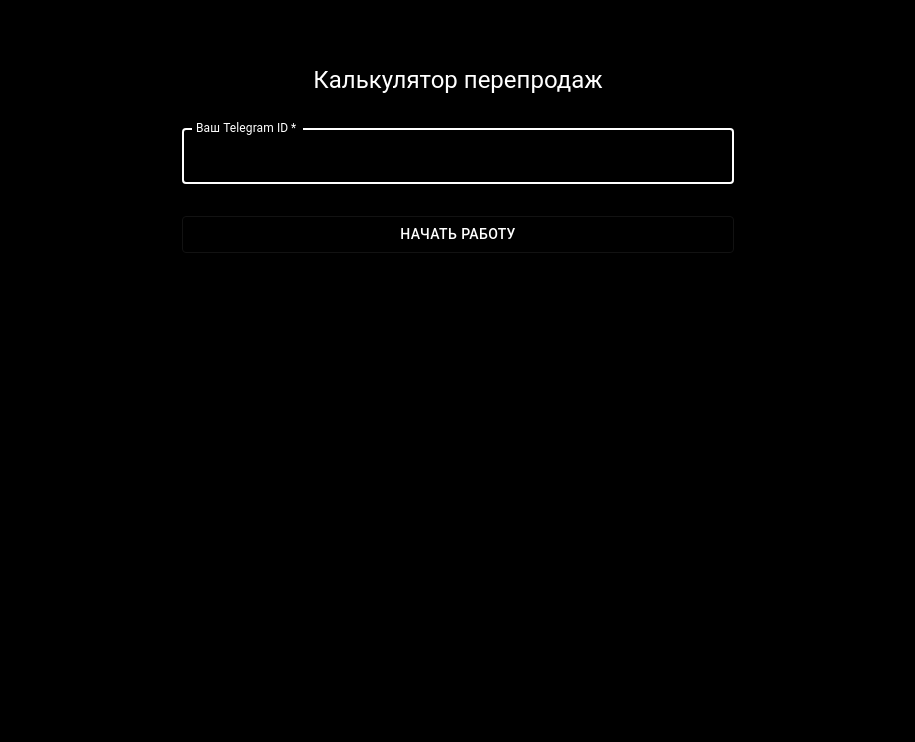
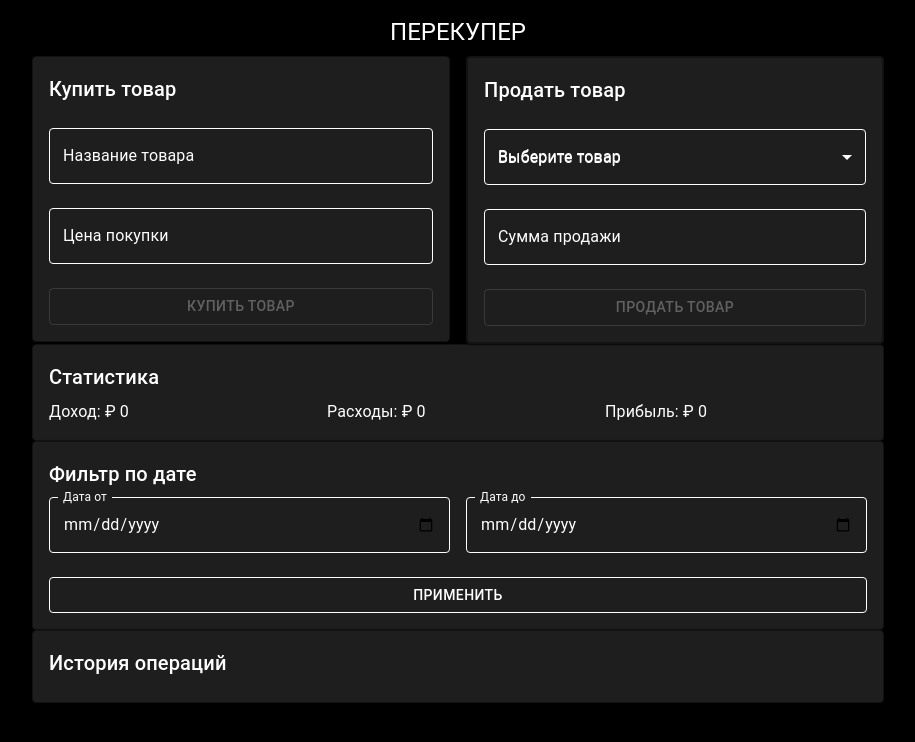
Before and after one commit to zora10/blackrus-kalk, a React (Create React App) app: page / in a window 1280 px wide. Shown: the top 742 px of the page, without its empty margins (182-1097 px from the left). Built offline with nearby package versions, Linux system fonts and the light colour scheme.

Commit message:
Update App.js

```diff
--- a/src/App.js
+++ b/src/App.js
@@ -1,9 +1,8 @@
 import React, { useEffect, useState } from 'react';
 import { ThemeProvider } from '@mui/material/styles';
-import CloseIcon from '@mui/icons-material/Close'; // Импортируем CloseIcon
-
 import CssBaseline from '@mui/material/CssBaseline';
-import { Container, Box, TextField, Button, Typography, List, ListItem, ListItemText, Paper, Grid, IconButton } from '@mui/material';
+import { Container, Box, TextField, Button, Typography, Paper, Grid, List, ListItem, ListItemText, IconButton } from '@mui/material';
+import CloseIcon from '@mui/icons-material/Close';
 import theme from './theme';
 
 const API_URL = 'https://blackrussia-kalkul.ru/api'; // Замените на ваш IP сервера
@@ -16,31 +15,68 @@ function App() {
   const [stats, setStats] = useState({ total_income: 0, total_expenses: 0, total_profit: 0 });
   const [telegramId, setTelegramId] = useState('');
   const [isIdSubmitted, setIsIdSubmitted] = useState(false);
-  const [dateFrom, setDateFrom] = useState('');
-  const [dateTo, setDateTo] = useState('');
+  const [originalItems, setOriginalItems] = useState([]);
+  const [filteredItems, setFilteredItems] = useState([]);
+  // Для фильтрации по дате
+  const [startDate, setStartDate] = useState('');
+  const [endDate, setEndDate] = useState('');
 
   useEffect(() => {
-    if (isIdSubmitted) {
+    if (window.Telegram && window.Telegram.WebApp) {
+      const user = window.Telegram.WebApp.initDataUnsafe;
+      if (user && user.user) {
+        setTelegramId(user.user.id.toString()); // Получаем ID из данных Telegram WebApp
+        setIsIdSubmitted(true); // Пропускаем ввод ID, так как он уже получен
+      }
+    }
+  }, []);
+
+  useEffect(() => {
+    if (telegramId) {
       loadItems();
       loadStats();
     }
-  }, [isIdSubmitted, dateFrom, dateTo]);
+  }, [telegramId]);
+
 
   const loadItems = async () => {
     try {
-      let url = `${API_URL}/items/${telegramId}`;
-      if (dateFrom && dateTo) {
-        url += `?from=${dateFrom}&to=${dateTo}`;
-      }
-      const response = await fetch(url);
+      const response = await fetch(`${API_URL}/items/${telegramId}`);
       const data = await response.json();
-      setItems(data);
+      setOriginalItems(data); // Сохраняем все данные в originalItems
+      setFilteredItems(data); // Изначально показываем все данные
     } catch (error) {
       console.error('Error loading items:', error);
       alert('Ошибка при загрузке данных');
     }
   };
+  const handleDeleteItem = async (id) => {
+    try {
+      // Отправляем DELETE-запрос на сервер с нужным id
+      const response = await fetch(`${API_URL}/items/${id}`, {
+        method: 'DELETE',  // Указываем метод запроса DELETE
+        headers: {
+          'Content-Type': 'application/json',  // Устанавливаем тип контента
+        },
+      });
 
+      if (!response.ok) {
+        // Если запрос завершился с ошибкой, выбрасываем ошибку
+        const errorData = await response.json();
+        throw new Error(errorData.error || 'Unknown error');
+      }
+
+      const data = await response.json();  // Получаем ответ от сервера
+      console.log('Item deleted:', data);
+
+      // Обновляем состояние items, удалив элемент по id
+      // Например, если у вас есть массив items в состоянии компонента, вы можете сделать так:
+      setItems((prevItems) => prevItems.filter(item => item.id !== id));
+
+    } catch (error) {
+      console.error('Error deleting item:', error.message);
+    }
+  };
   const loadStats = async () => {
     try {
       const response = await fetch(`${API_URL}/stats/${telegramId}`);
@@ -69,7 +105,7 @@ function App() {
         setNewItem({ name: '', buyPrice: '' });
         loadItems();
         loadStats();
-        alert('Товар успешно добавлен');
+
       }
     } catch (error) {
       console.error('Error adding item:', error);
@@ -96,7 +132,7 @@ function App() {
         setSelectedItem(null);
         loadItems();
         loadStats();
-        alert('Продажа успешно зарегистрирована');
+
       }
     } catch (error) {
       console.error('Error selling item:', error);
@@ -104,79 +140,35 @@ function App() {
     }
   };
 
-  const handleSubmitId = (e) => {
-    e.preventDefault();
-    if (telegramId.trim()) {
-      setIsIdSubmitted(true);
-    }
+  const handleApplyDateFilter = () => {
+    console.log("start");
+
+    // Выводим все элементы, которые мы собираемся фильтровать
+    console.log("Items before filtering: ", items);
+
+    const filteredItems = items.filter(item => {
+      const itemDate = new Date(item.created_at).getTime(); // Преобразуем дату товара в UNIX время
+
+      const start = startDate ? new Date(startDate).getTime() : null; // Начало фильтра
+      const end = endDate ? new Date(endDate).getTime() : null; // Конец фильтра
+
+      console.log("Item Date: ", itemDate);
+      console.log("Start Date: ", startDate, "End Date: ", endDate);
+      console.log("Item Date Comparison:", itemDate, start, end);
+
+      return (
+        (!start || itemDate >= start) &&
+        (!end || itemDate <= end)
+      );
+    });
+
+    console.log("Filtered items: ", filteredItems);
+    setItems(filteredItems); // Обновляем список товаров с фильтром
   };
 
-  const handleDeleteItem = async (id) => {
-    try {
-      // Отправляем DELETE-запрос на сервер с нужным id
-      const response = await fetch(`${API_URL}/items/${id}`, {
-        method: 'DELETE',  // Указываем метод запроса DELETE
-        headers: {
-          'Content-Type': 'application/json',  // Устанавливаем тип контента
-        },
-      });
 
-      if (!response.ok) {
-        // Если запрос завершился с ошибкой, выбрасываем ошибку
-        const errorData = await response.json();
-        throw new Error(errorData.error || 'Unknown error');
-      }
 
-      const data = await response.json();  // Получаем ответ от сервера
-      console.log('Item deleted:', data);
 
-      // Обновляем состояние items, удалив элемент по id
-      // Например, если у вас есть массив items в состоянии компонента, вы можете сделать так:
-      setItems((prevItems) => prevItems.filter(item => item.id !== id));
-
-    } catch (error) {
-      console.error('Error deleting item:', error.message);
-    }
-  };
-
-  const handleApplyFilter = () => {
-    loadItems();
-  };
-
-  if (!isIdSubmitted) {
-    return (
-      <ThemeProvider theme={theme}>
-        <CssBaseline />
-        <Container maxWidth="sm">
-          <Box sx={{ mt: 8, display: 'flex', flexDirection: 'column', alignItems: 'center' }}>
-            <Typography component="h1" variant="h5" gutterBottom sx={{ color: '#ffffff' }}>
-              Калькулятор перепродаж
-            </Typography>
-            <Box component="form" onSubmit={handleSubmitId} sx={{ mt: 1, width: '100%' }}>
-              <TextField
-                margin="normal"
-                required
-                fullWidth
-                label="Ваш Telegram ID"
-                value={telegramId}
-                onChange={(e) => setTelegramId(e.target.value)}
-                autoFocus
-                sx={{ input: { color: '#ffffff' } }}
-              />
-              <Button
-                type="submit"
-                fullWidth
-                variant="outlined"
-                sx={{ mt: 3, mb: 2, color: '#ffffff', borderColor: '#121212' }}
-              >
-                Начать работу
-              </Button>
-            </Box>
-          </Box>
-        </Container>
-      </ThemeProvider>
-    );
-  }
 
   return (
     <ThemeProvider theme={theme}>
@@ -184,18 +176,15 @@ function App() {
       <Container maxWidth="md" sx={{ pb: 4 }}>
         <Box sx={{ mt: 2, mb: 4 }}>
           <Typography variant="h5" component="h1" gutterBottom align="center" sx={{ color: '#ffffff' }}>
-            Калькулятор перепродаж
+            ПЕРЕКУПЕР
           </Typography>
 
           <Grid container spacing={2}>
-            <Grid item xs={12}>
-              <Paper sx={{ p: 2, bgcolor: '#121212', border: '1px solid #121212' }}>
-                <Typography variant="h6" gutterBottom sx={{ color: '#ffffff' }}>
-                  <Grid container spacing={2}>
+            {/* Формы добавления и продажи товара рядом */}
             <Grid item xs={6}>
               <Paper sx={{ p: 2, bgcolor: '#121212', border: '1px solid #121212' }}>
                 <Typography variant="h6" gutterBottom sx={{ color: '#ffffff' }}>
-                          Добавить новый товар
+                  Купить товар
                 </Typography>
                 <TextField
                   fullWidth
@@ -221,7 +210,7 @@ function App() {
                   disabled={!newItem.name || !newItem.buyPrice}
                   sx={{ mt: 2, color: '#ffffff', borderColor: '#121212' }}
                 >
-                          Добавить товар
+                  Купить товар
                 </Button>
               </Paper>
             </Grid>
@@ -270,22 +259,7 @@ function App() {
             </Grid>
           </Grid>
 
-                </Typography>
-
-
-                <Grid item xs={12}>
-                  <Paper sx={{ p: 2, bgcolor: '#121212', border: '1px solid #121212' }}>
-                    <Typography variant="h6" gutterBottom sx={{ color: '#ffffff' }}>
-                      История транзакций
-                    </Typography>
-                    {/* Здесь будет таблица с историей транзакций */}
-                  </Paper>
-                </Grid>
-              </Paper>
-            </Grid>
-
-
-
+          {/* Статистика */}
           <Grid item xs={12}>
             <Paper sx={{ p: 2, bgcolor: '#121212', border: '1px solid #121212' }}>
               <Typography variant="h6" gutterBottom sx={{ color: '#ffffff' }}>
@@ -294,22 +268,24 @@ function App() {
               <Grid container spacing={2}>
                 <Grid item xs={4}>
                   <Typography sx={{ color: '#ffffff' }}>
-                      Доход: ${stats.total_income || 0}
+                    Доход: ₽ {stats.total_income || 0}
                   </Typography>
                 </Grid>
                 <Grid item xs={4}>
                   <Typography sx={{ color: '#ffffff' }}>
-                      Расходы: ${stats.total_expenses || 0}
+                    Расходы: ₽ {stats.total_expenses || 0}
                   </Typography>
                 </Grid>
                 <Grid item xs={4}>
                   <Typography sx={{ color: '#ffffff' }}>
-                      Прибыль: $ {stats.total_profit || 0}
+                    Прибыль: ₽ {stats.total_profit || 0}
                   </Typography>
                 </Grid>
               </Grid>
             </Paper>
           </Grid>
+
+          {/* Фильтрация по дате */}
           <Grid item xs={12}>
             <Paper sx={{ p: 2, bgcolor: '#121212', border: '1px solid #121212' }}>
               <Typography variant="h6" gutterBottom sx={{ color: '#ffffff' }}>
@@ -321,25 +297,10 @@ function App() {
                     fullWidth
                     label="Дата от"
                     type="date"
-                      value={dateFrom}
-                      onChange={(e) => setDateFrom(e.target.value)}
-                      InputLabelProps={{
-                        shrink: true,
-                        style: { color: '#ffffff' }
-                      }}
-                      InputProps={{
-                        style: { color: '#ffffff' }
-                      }}
-                      sx={{
-                        '& .MuiOutlinedInput-root': {
-                          '& fieldset': {
-                            borderColor: '#ffffff',
-                          },
-                          '&:hover fieldset': {
-                            borderColor: '#ffffff',
-                          },
-                        },
-                      }}
+                    InputLabelProps={{ shrink: true, style: { color: '#ffffff' } }}
+                    InputProps={{ style: { color: '#ffffff' } }}
+                    value={startDate}
+                    onChange={(e) => setStartDate(e.target.value)}
                   />
                 </Grid>
                 <Grid item xs={6}>
@@ -347,111 +308,37 @@ function App() {
                     fullWidth
                     label="Дата до"
                     type="date"
-                      value={dateTo}
-                      onChange={(e) => setDateTo(e.target.value)}
-                      InputLabelProps={{
-                        shrink: true,
-                        style: { color: '#ffffff' }
-                      }}
-                      InputProps={{
-                        style: { color: '#ffffff' }
-                      }}
-                      sx={{
-                        '& .MuiOutlinedInput-root': {
-                          '& fieldset': {
-                            borderColor: '#ffffff',
-                          },
-                          '&:hover fieldset': {
-                            borderColor: '#ffffff',
-                          },
-                        },
-                      }}
+                    InputLabelProps={{ shrink: true, style: { color: '#ffffff' } }}
+                    InputProps={{ style: { color: '#ffffff' } }}
+                    value={endDate}
+                    onChange={(e) => setEndDate(e.target.value)}
                   />
                 </Grid>
                 <Grid item xs={12}>
                   <Button
                     fullWidth
                     variant="outlined"
-                      onClick={handleApplyFilter}
                     sx={{ mt: 1, color: '#ffffff', borderColor: '#ffffff' }}
+                    onClick={handleApplyDateFilter}
                   >
-                      Применить фильтр
+                    Применить
                   </Button>
                 </Grid>
               </Grid>
             </Paper>
           </Grid>
-            <Grid item xs={12}>
-              <Paper sx={{ p: 2, bgcolor: '#121212', border: '1px solid #121212' }}>
-                <Typography variant="h6" gutterBottom sx={{ color: '#ffffff' }}>
-                  Статистика
-                </Typography>
-                <Grid container spacing={2}>
-                  <Grid item xs={6} md={3}>
-                    <Paper sx={{ p: 2, bgcolor: '#1e1e1e', textAlign: 'center' }}>
-                      <Typography variant="body2" sx={{ color: '#ffffff' }}>
-                        Всего инвестировано
-                      </Typography>
-                      <Typography variant="h6" sx={{ color: '#ffffff' }}>
-                        ₽{items.reduce((total, item) => total + parseFloat(item.buy_price || 0), 0).toFixed(2)}
-                      </Typography>
-                    </Paper>
-                  </Grid>
-                  <Grid item xs={6} md={3}>
-                    <Paper sx={{ p: 2, bgcolor: '#1e1e1e', textAlign: 'center' }}>
-                      <Typography variant="body2" sx={{ color: '#ffffff' }}>
-                        Текущая стоимость
-                      </Typography>
-                      <Typography variant="h6" sx={{ color: '#ffffff' }}>
-                        ₽{items.reduce((total, item) => total + (item.sell_price ? parseFloat(item.sell_price) : parseFloat(item.buy_price || 0)), 0).toFixed(2)}
-                      </Typography>
-                    </Paper>
-                  </Grid>
-                  <Grid item xs={6} md={3}>
-                    <Paper sx={{ p: 2, bgcolor: '#1e1e1e', textAlign: 'center' }}>
-                      <Typography variant="body2" sx={{ color: '#ffffff' }}>
-                        Прибыль/Убыток
-                      </Typography>
-                      {(() => {
-                        const profit = items.reduce((total, item) => total + (item.sell_price ? parseFloat(item.sell_price) - parseFloat(item.buy_price || 0) : 0), 0);
-                        return (
-                          <Typography variant="h6" sx={{ color: profit >= 0 ? '#4caf50' : '#f44336' }}>
-                            ₽{profit.toFixed(2)}
-                          </Typography>
-                        );
-                      })()}
-                    </Paper>
-                  </Grid>
-                  <Grid item xs={6} md={3}>
-                    <Paper sx={{ p: 2, bgcolor: '#1e1e1e', textAlign: 'center' }}>
-                      <Typography variant="body2" sx={{ color: '#ffffff' }}>
-                        ROI
-                      </Typography>
-                      {(() => {
-                        const invested = items.reduce((total, item) => total + parseFloat(item.buy_price || 0), 0);
-                        const profit = items.reduce((total, item) => total + (item.sell_price ? parseFloat(item.sell_price) - parseFloat(item.buy_price || 0) : 0), 0);
-                        const roi = invested > 0 ? (profit / invested) * 100 : 0;
-                        return (
-                          <Typography variant="h6" sx={{ color: roi >= 0 ? '#4caf50' : '#f44336' }}>
-                            {roi.toFixed(2)}%
-                          </Typography>
-                        );
-                      })()}
-                    </Paper>
-                  </Grid>
-                </Grid>
-              </Paper>
-            </Grid>
+
+          {/* История операций */}
           <Grid item xs={12}>
             <Paper sx={{ p: 2, bgcolor: '#121212', border: '1px solid #121212' }}>
               <Typography variant="h6" gutterBottom sx={{ color: '#ffffff' }}>
                 История операций
               </Typography>
-            <List sx={{ padding: 0, display: 'flex', flexDirection: 'column' }}>
+              <List sx={{ padding: 0 }}>
                 {items.map((item) => (
-                    <ListItem key={item.id}sx={{ padding: '0', marginBottom: '4px', display: 'flex', justifyContent: 'space-between' }}> {/* Убираем отступы и добавляем margin для ступенчатого эффекта */}
+                  <ListItem key={item.id} sx={{ padding: '0', marginBottom: '4px', display: 'flex', justifyContent: 'space-between' }}>
                     <ListItemText
-                        secondary={`${item.name} Куплено : $${item.buy_price}${item.sell_price ? ` | Продано : $${item.sell_price} | Прибыль : $${(item.sell_price - item.buy_price).toFixed(2)}` : ''}`}
+                      secondary={`${item.name} Куплено: ₽${item.buy_price}${item.sell_price ? ` | Продано: ₽${item.sell_price} | Прибыль: ₽${(item.sell_price - item.buy_price).toFixed(2)}` : ''}`}
                       sx={{
                         '& .MuiListItemText-primary': { color: '#ffffff' },
                         '& .MuiListItemText-secondary': { color: '#ffffff' }
@@ -460,23 +347,16 @@ function App() {
                     <IconButton
                       onClick={() => handleDeleteItem(item.id)}
                       sx={{
-                          bgcolor: 'red', // Красный фон
-                          color: 'white', // Белый цвет для иконки
-                          width: '22px', // Уменьшаем ширину кнопки
-                          height: '22px', // Уменьшаем высоту кнопки
-                          borderRadius: '0', // Убираем округление
-                          '&:hover': {
-                            bgcolor: 'darkred', // Эффект при наведении
-                          },
+                        bgcolor: 'red', color: 'white', width: '22px', height: '22px',
+                        '&:hover': { bgcolor: 'darkred' }
                       }}
                     >
-                        <CloseIcon sx={{ fontSize: '16px', color: 'white' }} /> {/* Уменьшаем размер иконки */}
+                      <CloseIcon sx={{ fontSize: '16px' }} />
                     </IconButton>
                   </ListItem>
                 ))}
               </List>
             </Paper>
-            </Grid>
           </Grid>
         </Box>
       </Container>
```
Lines whose indentation alone changed are shown as unchanged.
